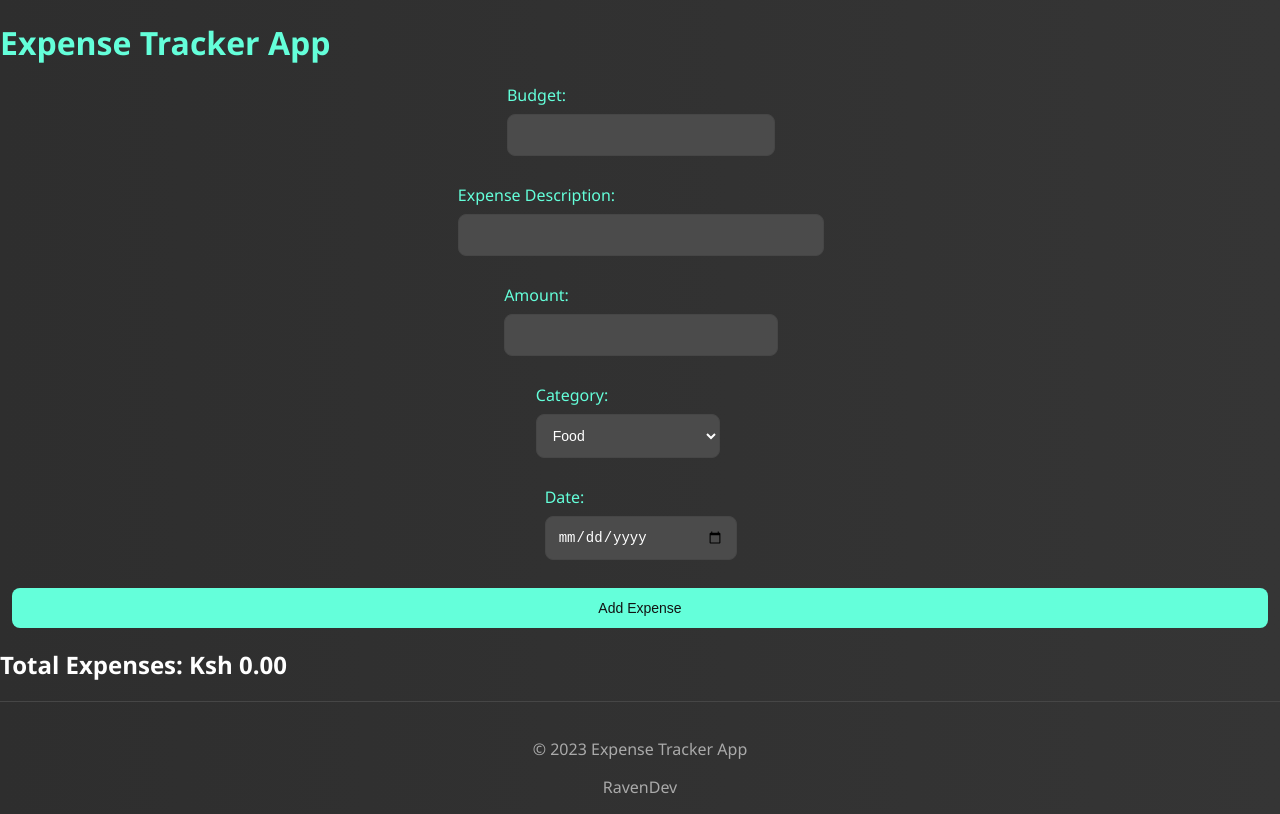
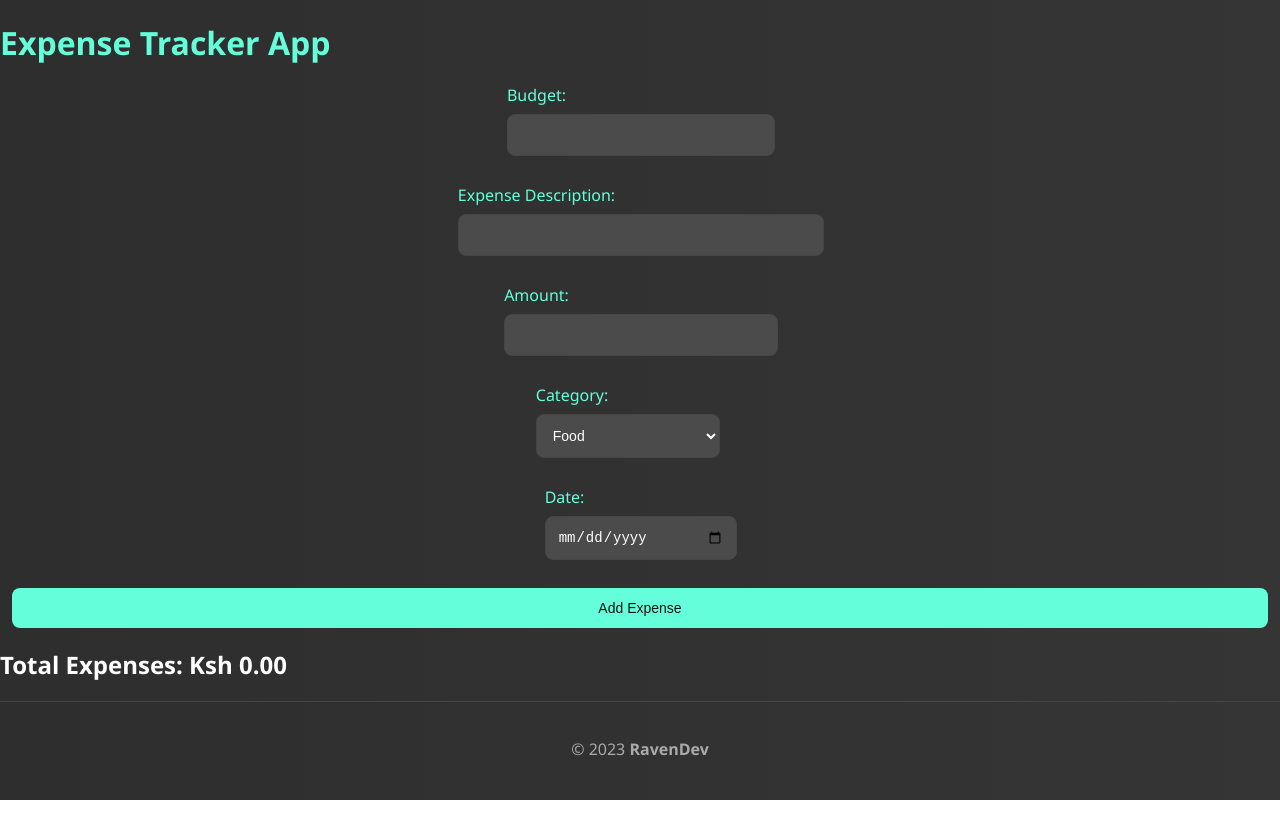
Before and after one commit to Ben1464/Expense-Tracker-app, a React (Create React App) app: page / in a window 1280 px wide. Built offline with nearby package versions, Linux system fonts and the light colour scheme.

Commit message:
Footer adjustment

```diff
--- a/src/components/Footer.js
+++ b/src/components/Footer.js
@@ -2,8 +2,8 @@ import React from 'react';
 
 const Footer = () => (
   <footer style={{ marginTop: '20px', textAlign: 'center', color: '#aaa' }}>
-    <p>&copy; 2023 Expense Tracker App </p>
-    <p>RavenDev</p>
+    <p>&copy; 2023 <b>RavenDev</b>  </p>
+
   </footer>
 );
 
```
